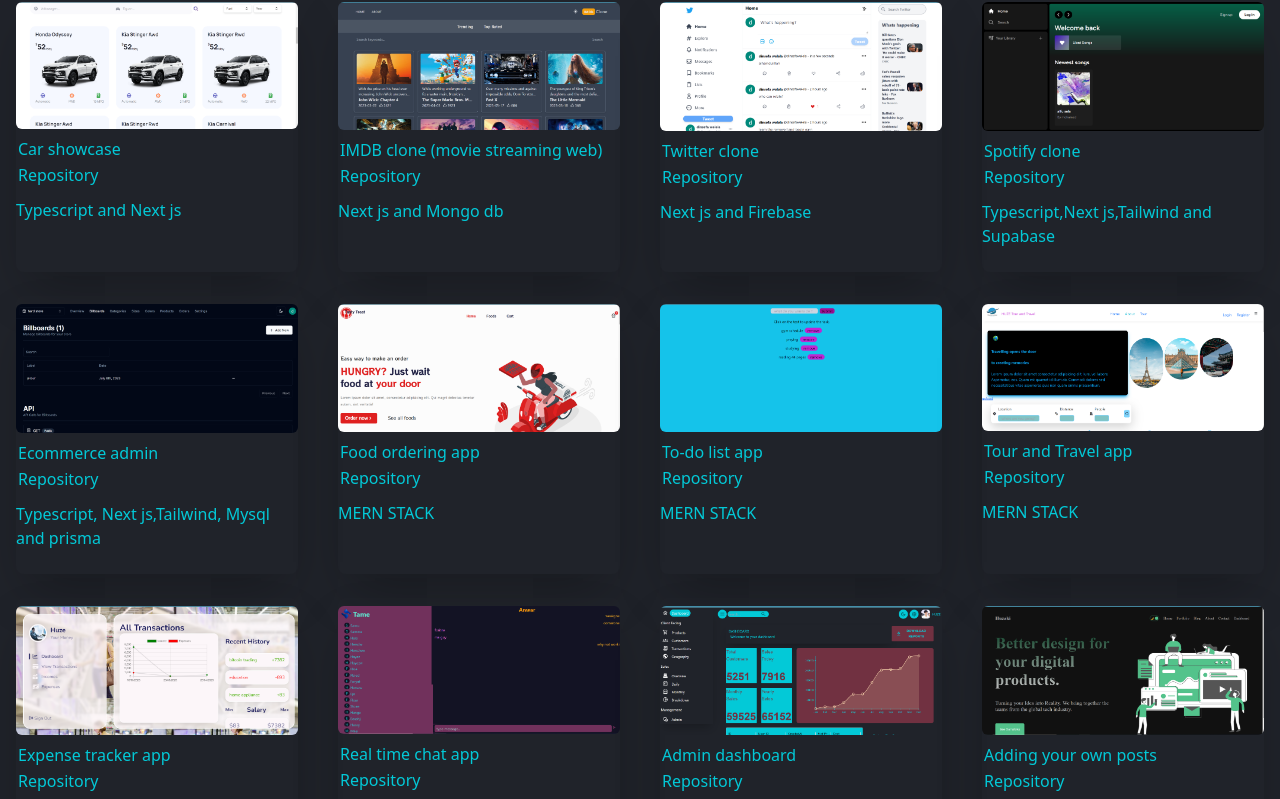
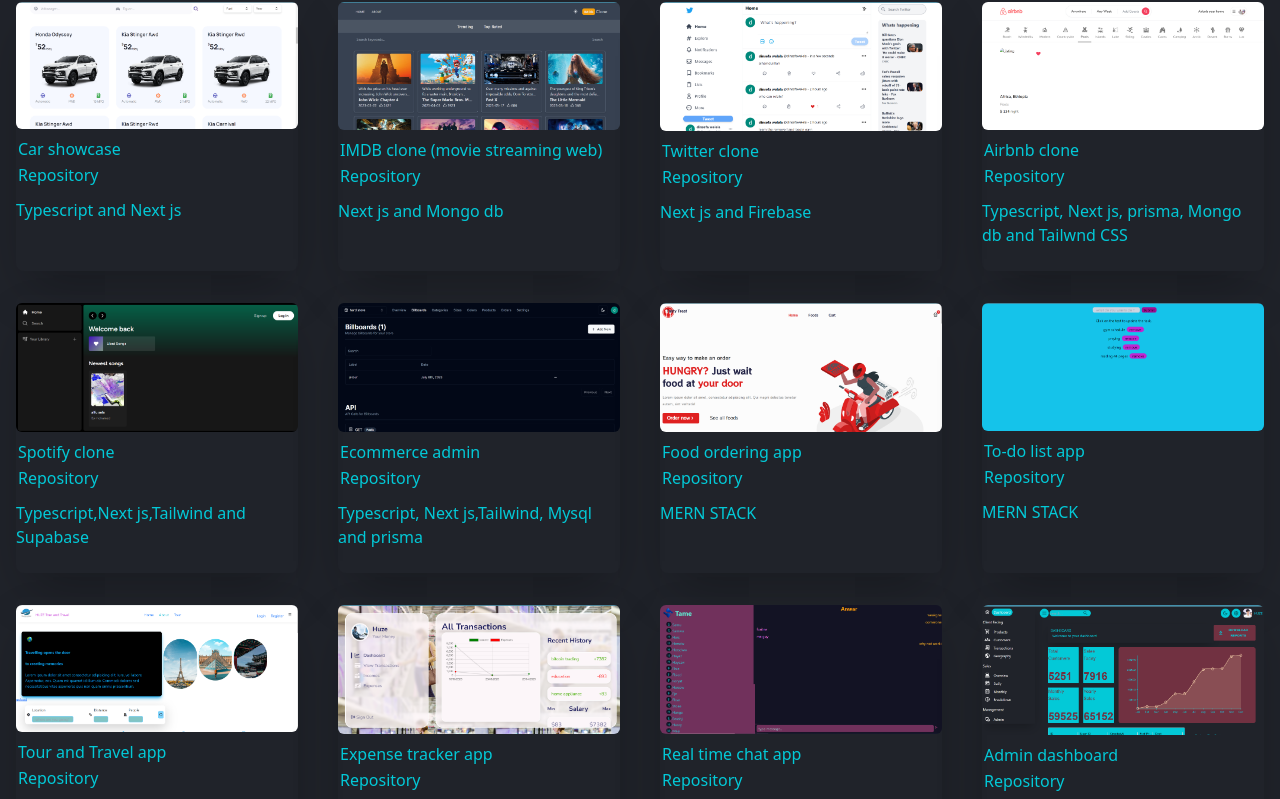
Before and after one commit to huuzey/huze-portfolio, a React (Create React App) app: page / in a window 1280 px wide. Shown: the part 1238-2037 px from the top of the page. Built offline with nearby package versions, Linux system fonts and the light colour scheme.

Commit message:
airbnb added

```diff
--- a/src/assets/datafiles.js
+++ b/src/assets/datafiles.js
@@ -10,6 +10,7 @@ import car from "./carshow.png";
 import imdb from "./imdb.png";
 import spoty from "./spoty.png";
 import commerce from "./commerce.png";
+import airbnb from "./airbnb.png";
 
 export const projects = [
   {
@@ -33,6 +34,13 @@ export const projects = [
     title: "Twitter clone",
     repo: "https://github.com/huuzey/tweet",
     desc: "Next js and Firebase",
+  },
+  {
+    img: airbnb,
+    url: "https://airbnb-clone-alpha-flax.vercel.app/",
+    title: "Airbnb clone",
+    repo: "https://github.com/huuzey/airbnb-cloned",
+    desc: " Typescript, Next js, prisma, Mongo db and Tailwnd CSS",
   },
   {
     img: spoty,
```
Also changed, not shown: src/assets/airbnb.png (added).
